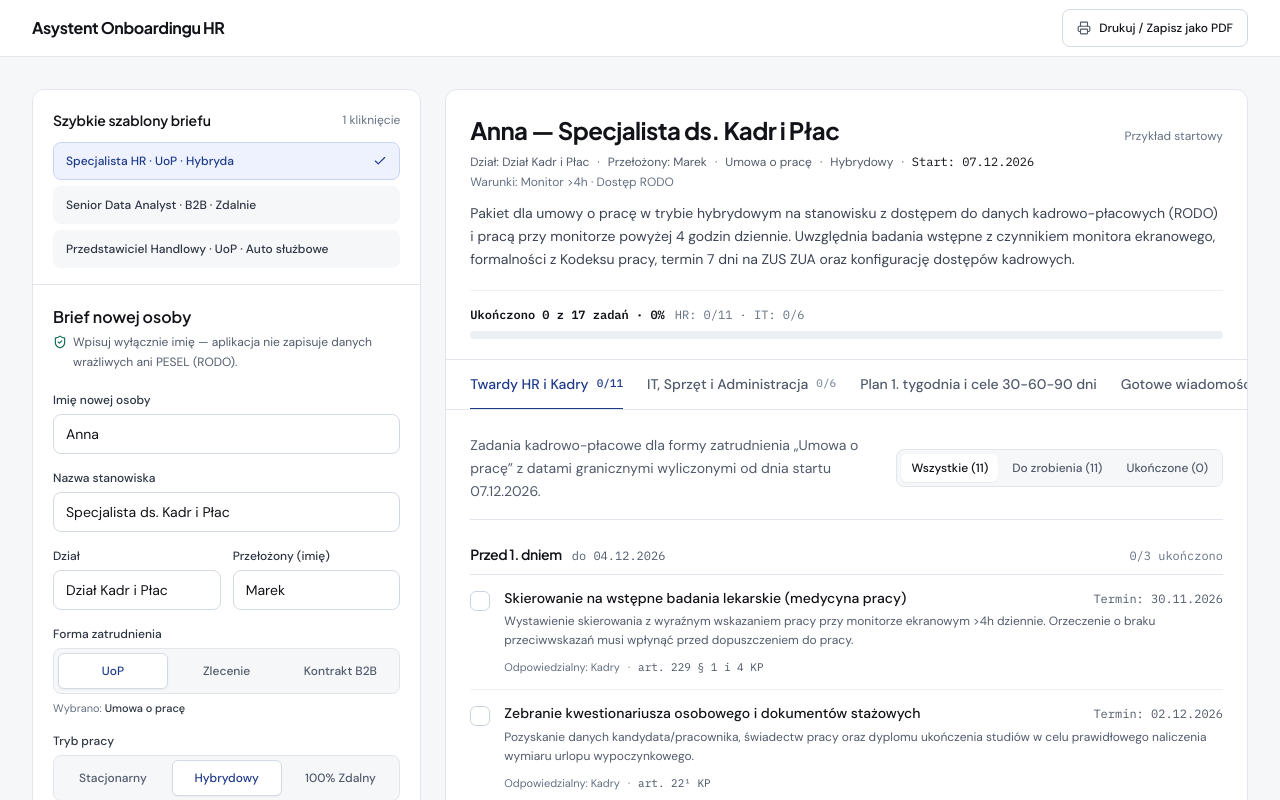
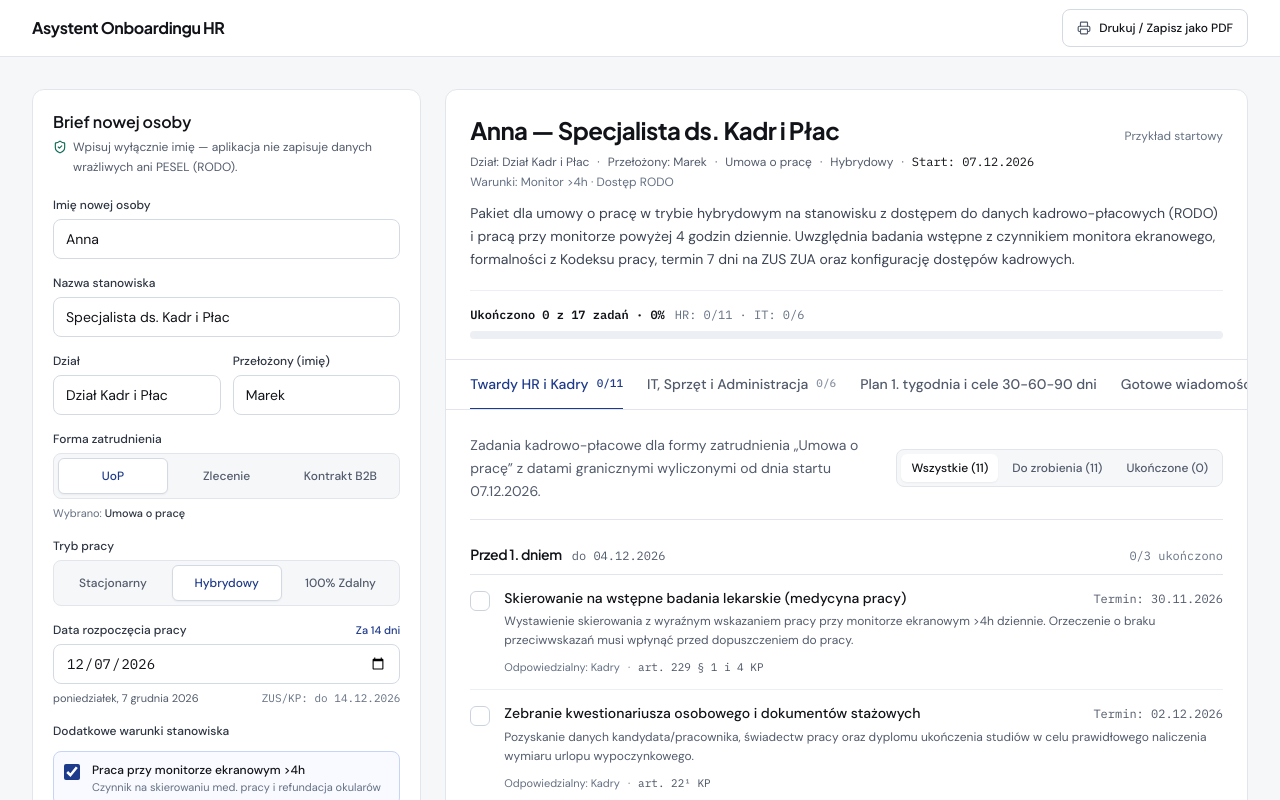
Before and after one commit to mbrd-hr/asystent-onboardingu-hr, a React (Vite) app: page / in a window 1280 px wide. Shown: the top 800 px of the page. Built offline with nearby package versions, Linux system fonts and the light colour scheme.

Commit message:
Update BriefForm.tsx

```diff
--- a/src/components/BriefForm.tsx
+++ b/src/components/BriefForm.tsx
@@ -1,5 +1,4 @@
-import { AlertTriangle, Check, Loader2, ShieldCheck } from 'lucide-react';
-import { PRESET_BRIEFS } from '../data/presets';
+import { AlertTriangle, Loader2, ShieldCheck } from 'lucide-react';
 import { calculateOnboardingTimeline, getDefaultStartDateIso } from '../lib/dates';
 import type { ContractType, OnboardingBrief, WorkMode } from '../types/onboarding';
 
@@ -9,8 +8,8 @@ interface BriefFormProps {
   onSubmit: () => void;
   isGenerating: boolean;
   isDirty: boolean;
-  activePresetId: string | null;
-  onSelectPreset: (presetId: string) => void;
+  activePresetId?: string | null;
+  onSelectPreset?: (presetId: string) => void;
 }
 
 const CONTRACT_OPTIONS: ContractType[] = ['Umowa o pracę', 'Umowa zlecenie', 'Kontrakt B2B'];
@@ -22,8 +21,6 @@ export function BriefForm({
   onSubmit,
   isGenerating,
   isDirty,
-  activePresetId,
-  onSelectPreset,
 }: BriefFormProps) {
   const timeline = calculateOnboardingTimeline(brief.startDate);
 
@@ -56,34 +53,6 @@ export function BriefForm({
 
   return (
     <aside className="bg-white border border-[#E2E6EC] rounded-xl overflow-hidden">
-      {/* Presets section */}
-      <div className="px-5 pt-5 pb-4 border-b border-[#E2E6EC]">
-        <div className="flex items-center justify-between gap-2 mb-3">
-          <h2 className="text-sm font-semibold text-[#111318]">Szybkie szablony briefu</h2>
-          <span className="text-xs text-[#647082]">1 kliknięcie</span>
-        </div>
-        <div className="flex flex-col gap-1.5">
-          {PRESET_BRIEFS.map((preset) => {
-            const isSelected = activePresetId === preset.id;
-            return (
-              <button
-                key={preset.id}
-                type="button"
-                onClick={() => onSelectPreset(preset.id)}
-                className={`w-full text-left px-3 py-2.5 rounded-lg text-xs font-medium transition-colors duration-150 flex items-center justify-between gap-2 focus-visible:outline-2 focus-visible:outline-offset-2 focus-visible:outline-[#1E3A8A] ${
-                  isSelected
-                    ? 'bg-[#EEF2FF] text-[#1E3A8A] border border-[#C7D4F5]'
-                    : 'bg-[#F6F7F9] text-[#2D3542] border border-transparent hover:bg-[#ECEFF4] hover:text-[#111318]'
-                }`}
-              >
-                <span className="truncate">{preset.label}</span>
-                {isSelected && <Check className="w-3.5 h-3.5 shrink-0 text-[#1E3A8A]" aria-hidden="true" />}
-              </button>
-            );
-          })}
-        </div>
-      </div>
-
       {/* Main Brief Form */}
       <form onSubmit={handleFormSubmit} className="p-5 space-y-5">
         <div>
```
